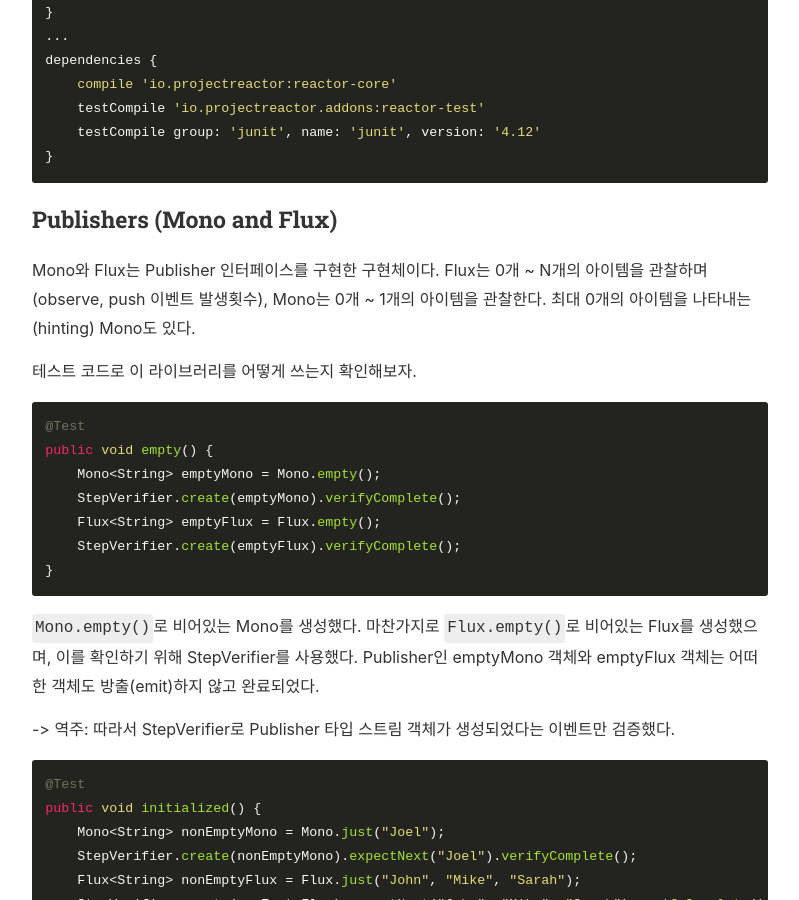
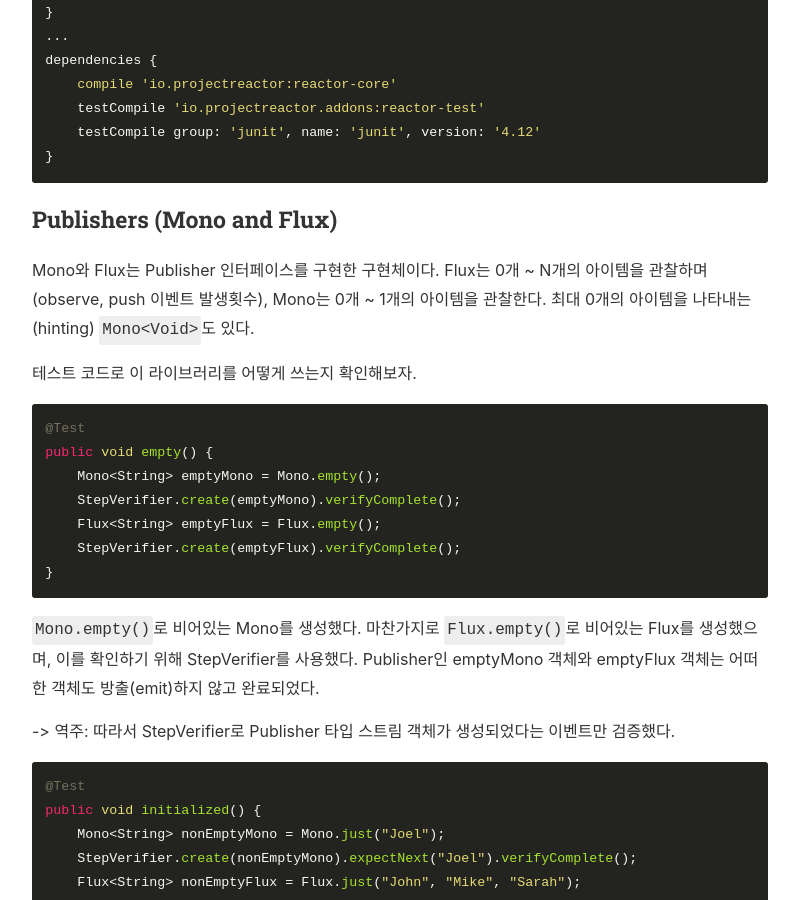
Before and after one commit to countingmars/countingmars.github.io, a Jekyll site: the page built from _posts/2018-08-15-reactor-core-tutorial.markdown, in a window 1280 px wide and 900 px high, scrolled down 945 px. Shown: the whole window, without its empty margins (240-1039 px from the left). Built offline with Jekyll 4.4.1, drawn with Linux system fonts in a browser that asks for light colours; nearby versions of some CDN libraries.

Commit message:
reactor core tutorial

````diff
--- a/_posts/2018-08-15-reactor-core-tutorial.markdown
+++ b/_posts/2018-08-15-reactor-core-tutorial.markdown
@@ -36,7 +36,7 @@ dependencies {
 ```
 
 ### Publishers (Mono and Flux)
-Mono와 Flux는 Publisher 인터페이스를 구현한 구현체이다. Flux는 0개 ~ N개의 아이템을 관찰하며(observe, push 이벤트 발생횟수), Mono는 0개 ~ 1개의 아이템을 관찰한다. 최대 0개의 아이템을 나타내는(hinting) Mono<Void>도 있다.
+Mono와 Flux는 Publisher 인터페이스를 구현한 구현체이다. Flux는 0개 ~ N개의 아이템을 관찰하며(observe, push 이벤트 발생횟수), Mono는 0개 ~ 1개의 아이템을 관찰한다. 최대 0개의 아이템을 나타내는(hinting) `Mono<Void>`도 있다.
 
 테스트 코드로 이 라이브러리를 어떻게 쓰는지 확인해보자.
 ```
````
